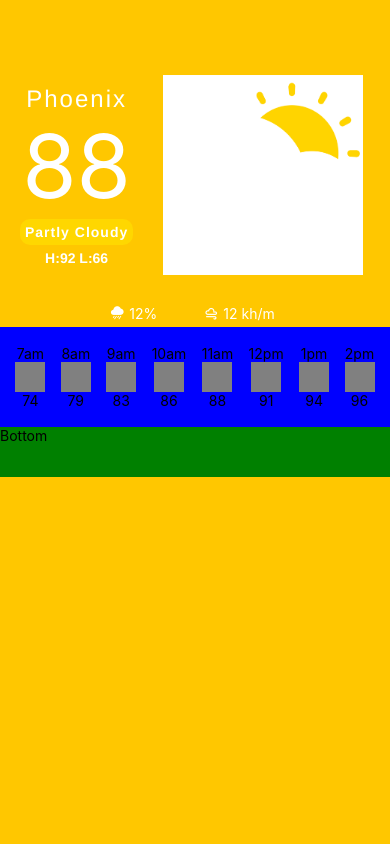
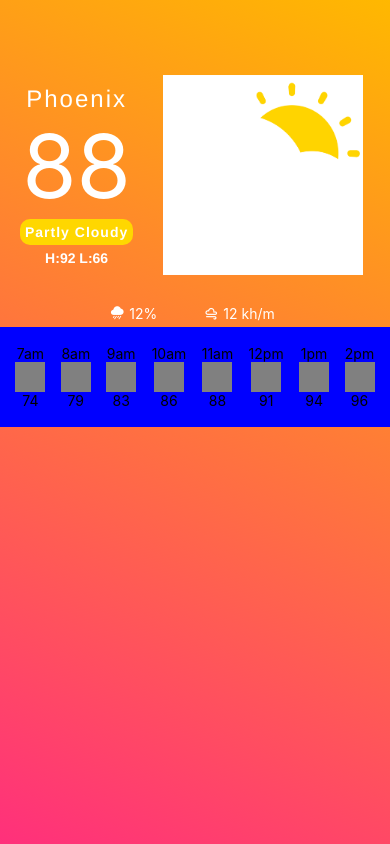
Before and after one commit to Stephenfre/evercast, a React Native app: screen / in a window 390 px wide. Built offline with nearby package versions, Linux system fonts and the light colour scheme.

Commit message:
FIX: changed background to gradient

```diff
--- a/app/components/CurrentWeather.js
+++ b/app/components/CurrentWeather.js
@@ -1,6 +1,7 @@
 import React from "react";
 import { StyleSheet, SafeAreaView, Text, View, Image, Dimensions } from "react-native";
 
+import { LinearGradient } from "expo-linear-gradient";
 import Ionicons from "react-native-vector-icons/Ionicons";
 import MaterialCommunityIcons from "react-native-vector-icons/MaterialCommunityIcons";
 
@@ -102,10 +103,18 @@ const data = {
         },
     ],
 };
+// background: rgb(206,148,0);
+// background: linear-gradient(51deg, rgba(206,148,0,1) 0%, rgba(183,0,66,1) 96%);
 
 function CurrentWeather() {
     return (
         <View style={styles.container}>
+            <LinearGradient
+                start={{ x: 1, y: 0 }}
+                end={{ x: 0, y: 1 }}
+                colors={["rgb(255,184,0)", "transparent"]}
+                style={styles.background}
+            />
             <SafeAreaView style={styles.topContainer}>
                 <View style={styles.topContent}>
                     <View style={styles.rightColumn}>
@@ -144,9 +153,9 @@ function CurrentWeather() {
                     );
                 })}
             </View>
-            <View style={styles.bottomContent}>
+            {/* <View style={styles.bottomContent}>
                 <Text>Bottom</Text>
-            </View>
+            </View> */}
         </View>
     );
 }
@@ -156,9 +165,17 @@ const styles = StyleSheet.create({
         flex: 3,
         height: "100%",
         width: "100%",
-        backgroundColor: "#FFC700",
+        backgroundColor: "rgb(255, 48, 123)",
         // justifyContent: "center",
         alignItems: "center",
+    },
+
+    background: {
+        position: "absolute",
+        left: 0,
+        right: 0,
+        top: 0,
+        height: "100%",
     },
 
     // * TOP CONTAINER
--- a/package.json
+++ b/package.json
@@ -9,11 +9,11 @@
   },
   "dependencies": {
     "expo": "~42.0.1",
+    "expo-linear-gradient": "^9.2.0",
     "expo-status-bar": "~1.0.4",
     "react": "16.13.1",
     "react-dom": "16.13.1",
     "react-native": "https://github.com/expo/react-native/archive/sdk-42.0.0.tar.gz",
-    "react-native-linear-gradient": "^2.5.6",
     "react-native-svg": "^12.1.1",
     "react-native-vector-icons": "^8.1.0",
     "react-native-web": "~0.13.12",
```
Also changed, not shown: 2 other files (tests, documents, lock files or other folders).
